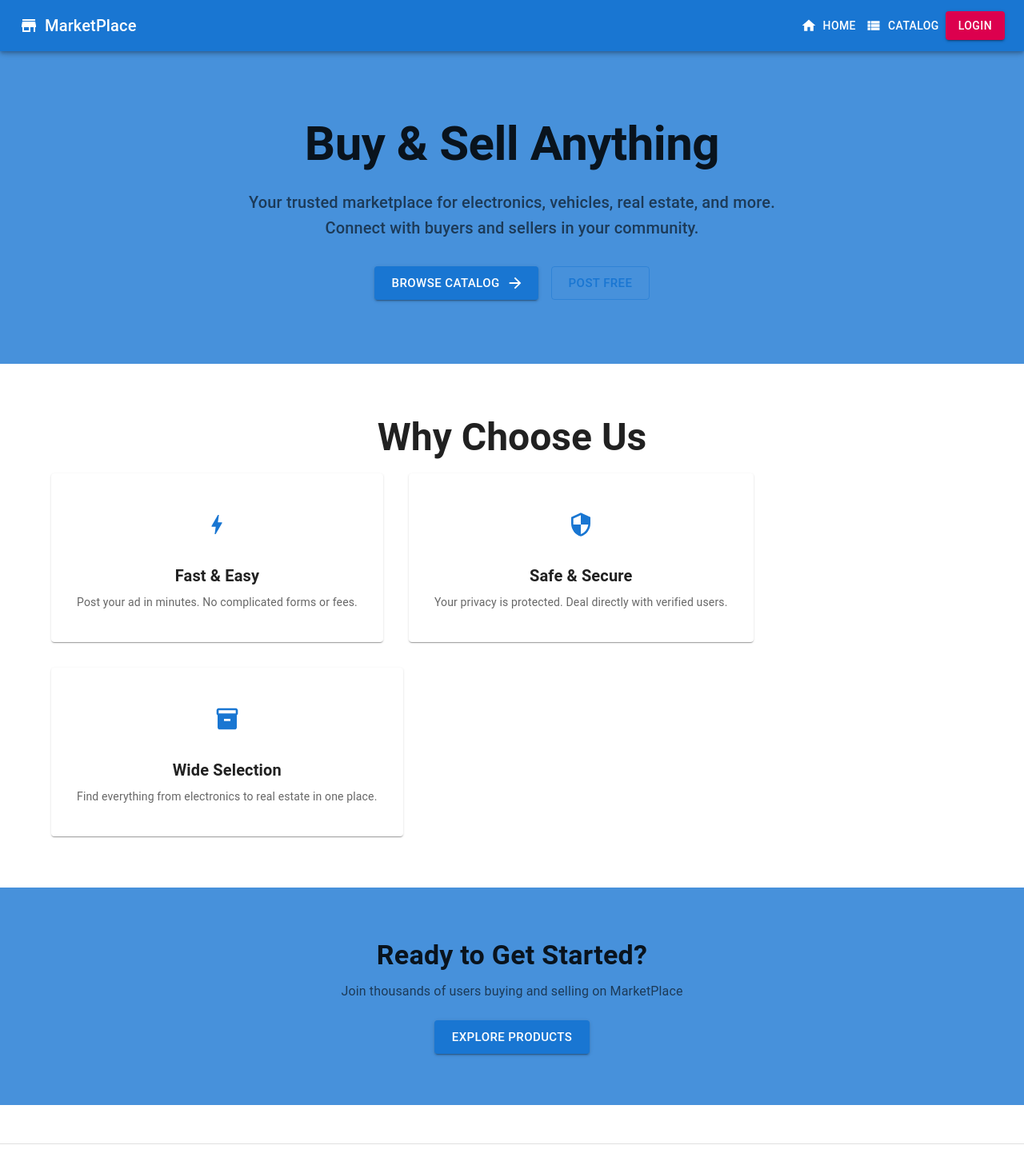
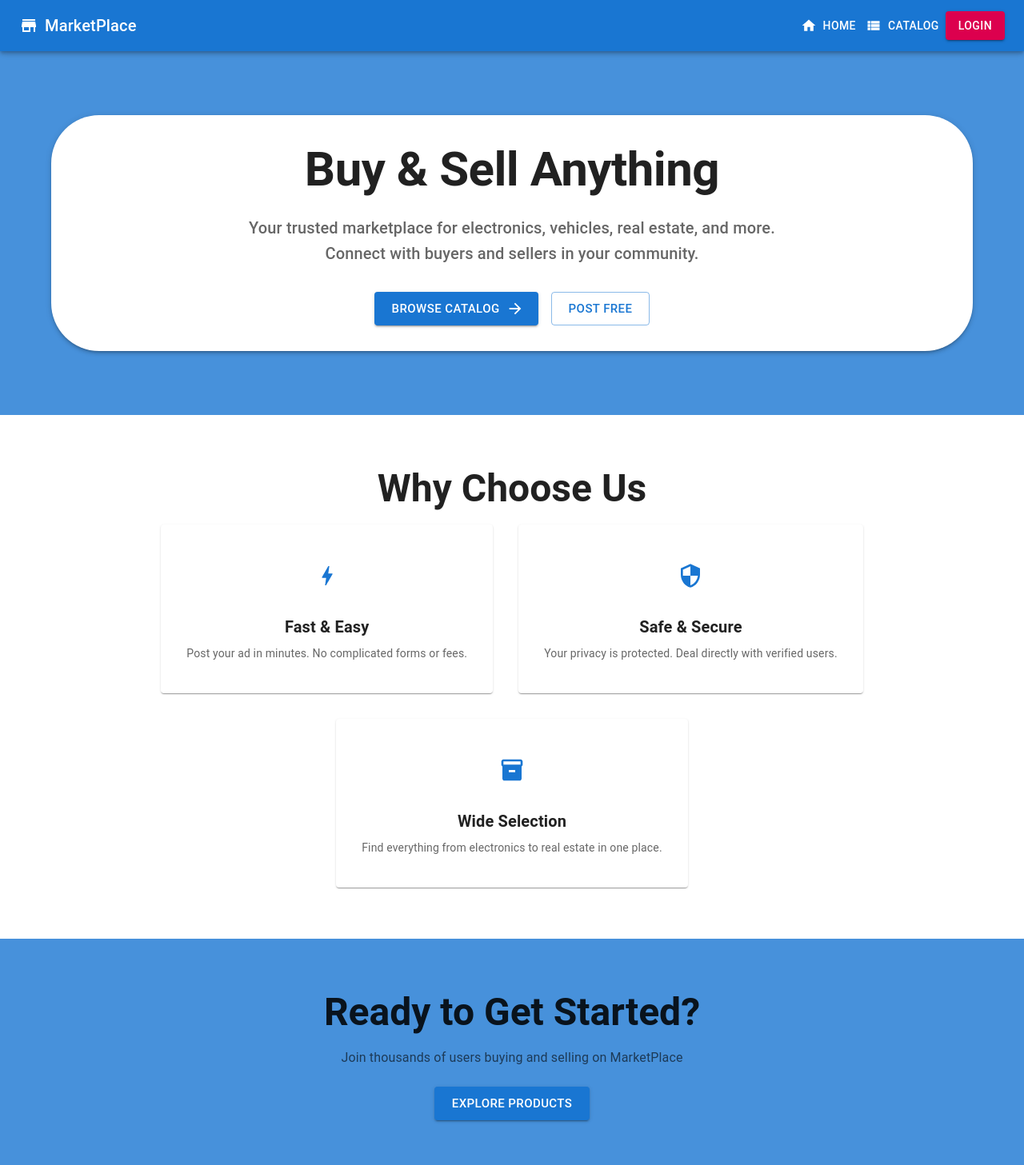
Before and after one commit to Martin-Atanasov123/MarketPlace, a React (Vite) app in the folder client/: page / in a window 1280 px wide. Shown: the top 1457 px of the page at 80% size. Built offline with nearby package versions, Linux system fonts and the light colour scheme.

Commit message:
fixing catalog and home page ui and deleting useless files

```diff
--- a/client/src/pages/Catalog.jsx
+++ b/client/src/pages/Catalog.jsx
@@ -56,7 +56,7 @@ const Catalog = () => {
       const data = await fetchListings();
       setListings(data);
     } catch (error) {
-      showToast('Failed to load listings', 'error');
+      showToast('Failed to load products', 'error');
       setListings([]);
     }
   };
@@ -87,7 +87,7 @@ const Catalog = () => {
 
   const toggleLike = (listingId) => {
     if (!user) {
-      showToast('Please login to like listings', 'error');
+      showToast('Please login to like products', 'error');
       return;
     }
 
@@ -118,13 +118,13 @@ const Catalog = () => {
   return (
     <Container maxWidth="lg" sx={{ py: 4 }}>
       <Typography variant="h3" component="h1" gutterBottom fontWeight="bold">
-        Browse Listings
+        Browse Products
       </Typography>
 
       {/* Filters */}
       <Box sx={{ display: 'flex', gap: 2, mb: 4, flexWrap: 'wrap' }}>
         <TextField
-          placeholder="Search listings..."
+          placeholder="Search products..."
           value={searchTerm}
           onChange={(e) => setSearchTerm(e.target.value)}
           sx={{ flexGrow: 1, minWidth: 250 }}
@@ -155,23 +155,23 @@ const Catalog = () => {
       {filteredListings.length === 0 ? (
         <Box textAlign="center" py={6}>
           <Typography variant="body1" color="text.secondary" gutterBottom>
-            No listings found
+            No Products founded
           </Typography>
           {user && (
             <Button variant="contained" component={Link} to="/create" sx={{ mt: 2 }}>
-              Post Your First Ad
+              Post Your First Product
             </Button>
           )}
         </Box>
       ) : (
         <>
-          <Grid container spacing={3}>
+          <Grid container spacing={2}>
             {currentListings.map((listing) => {
               if (!listing || !listing._id) return null;
               const isLiked = user ? isFavorite(user._id, listing._id) : false;
               return (
                 <Grid item xs={12} sm={6} md={6} key={listing._id}>
-                  <Card sx={{ height: '100%', display: 'flex', flexDirection: 'column' }}>
+                  <Card sx={{ height: 'auto', width: '1150px', display: 'flex', flexDirection: 'row' }}>
                     <ListingImage imageUrl={listing.imageUrl} alt={listing.title} />
                     <CardContent sx={{ flexGrow: 1 }}>
                       <Box sx={{ display: 'flex', justifyContent: 'space-between', alignItems: 'flex-start', mb: 1 }}>
--- a/client/src/pages/Home.jsx
+++ b/client/src/pages/Home.jsx
@@ -8,11 +8,11 @@ const Home = () => {
       {/* Hero Section */}
       <Box sx={{ bgcolor: 'primary.light', py: 10 }}>
         <Container maxWidth="lg">
-          <Box textAlign="center">
-            <Typography variant="h2" component="h1" gutterBottom fontWeight="bold">
+          <Box textAlign="center" bgcolor="white" p={4} borderRadius={15} boxShadow={3}>
+            <Typography variant="h2" component="h1" gutterBottom fontWeight="bold" >
               Buy & Sell Anything
             </Typography>
-            <Typography variant="h6" color="text.secondary" sx={{ mb: 4, maxWidth: 700, mx: 'auto' }}>
+            <Typography variant="h6" color="text.secondary" sx={{ mb: 4, maxWidth: 700, mx: 'auto' , }}>
               Your trusted marketplace for electronics, vehicles, real estate, and more.
               Connect with buyers and sellers in your community.
             </Typography>
@@ -40,11 +40,11 @@ const Home = () => {
       </Box>
 
       {/* Features */}
-      <Container maxWidth="lg" sx={{ py: 8 }}>
+      <Container maxWidth="lg"   sx={{ py: 8 }}>
         <Typography variant="h3" align="center" gutterBottom fontWeight="bold">
           Why Choose Us
         </Typography>
-        <Grid container spacing={4} sx={{ mt: 2 }}>
+        <Grid container justifyContent="center" spacing={4} sx={{ mt: 2 }}>
           <Grid item xs={12} md={4}>
             <Card sx={{ height: '100%', textAlign: 'center', p: 2 }}>
               <CardContent>
@@ -132,7 +132,7 @@ const Home = () => {
       <Box sx={{ bgcolor: 'primary.light', py: 8 }}>
         <Container maxWidth="md">
           <Box textAlign="center">
-            <Typography variant="h4" gutterBottom fontWeight="bold">
+            <Typography variant="h3" gutterBottom fontWeight="bold">
               Ready to Get Started?
             </Typography>
             <Typography variant="body1" color="text.secondary" sx={{ mb: 3 }}>
```
Also changed, not shown: client/src/data/seedListings.js (added), client/src/utils/seedData.js (added), 1 other file (tests, documents, lock files or other folders).
